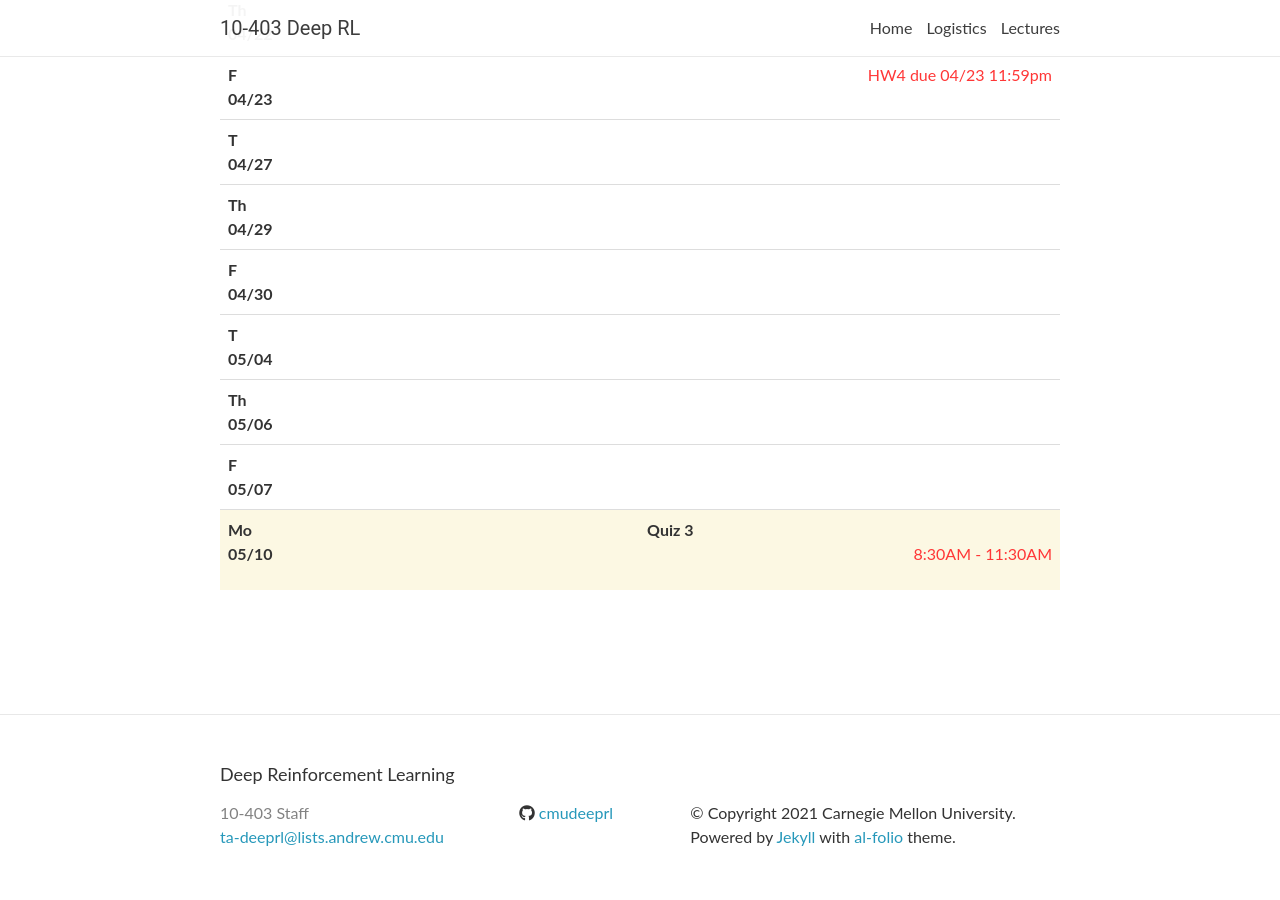
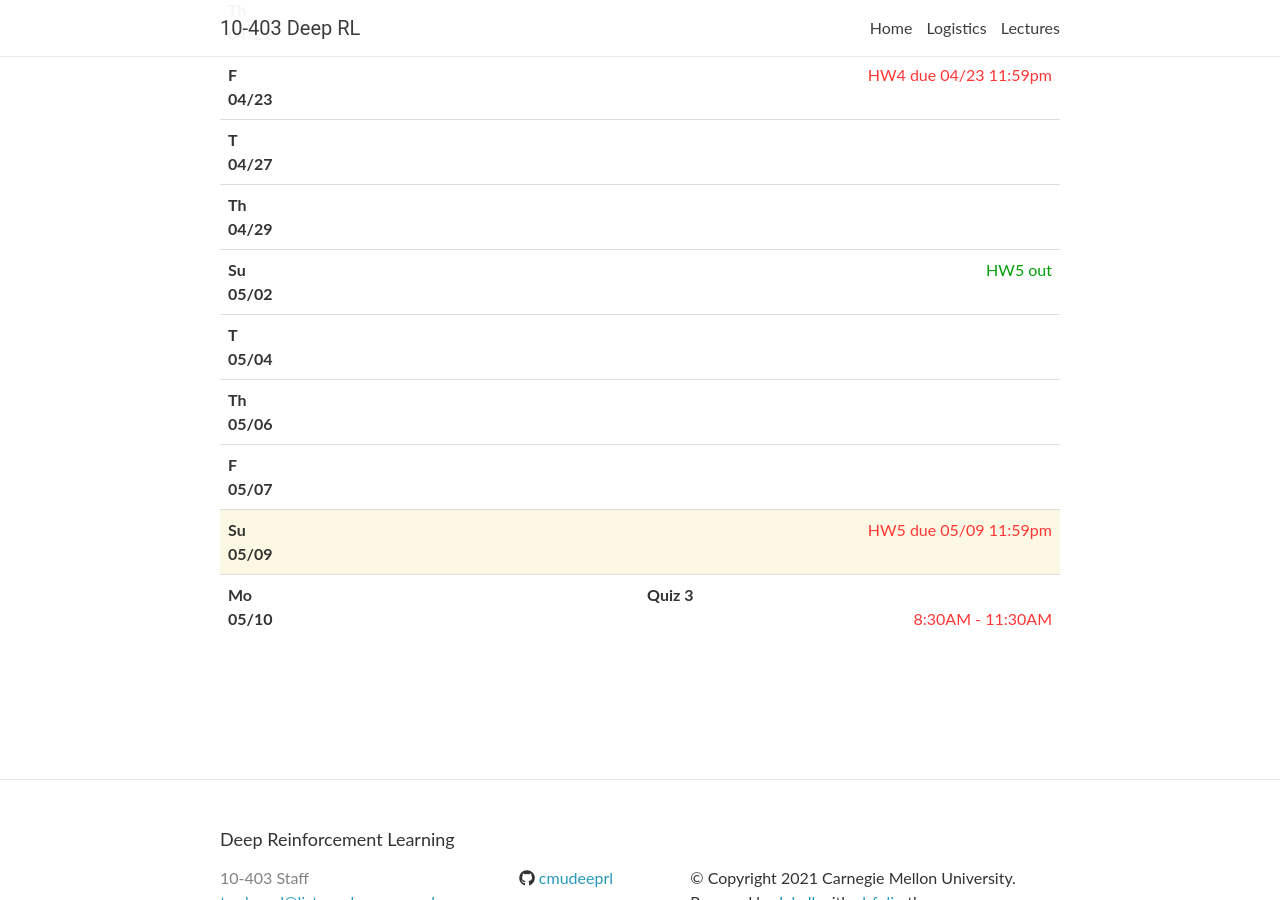
Before and after one commit to cmudeeprl/403_website, a Jekyll site: the page built from _pages/lectures.md, in a window 1280 px wide and 900 px high, scrolled down 2490 px. Built offline with Jekyll 4.4.1, drawn with Linux system fonts in a browser that asks for light colours; nearby versions of some CDN libraries; comment, search, counter and statistics services are not loaded; part of the change alters nothing that is shown.

Commit message:
fix: calendar

```diff
--- a/_data/lectures.yml
+++ b/_data/lectures.yml
@@ -619,7 +619,25 @@
   #   - Peng et al. <a href="https://arxiv.org/abs/1810.03599" target="_blank">SFV<span>:</span> Reinforcement Learning of Physical Skills from Videos</a>
   logistics:
 
-- date: F 04/30
+- date: Su 05/02
+  lecturer:
+  title: >
+
+  slides:
+  video:
+  notes:
+  readings:
+  #   - Tobin et al. <a href="https://arxiv.org/abs/1703.06907" target="_blank">Domain Randomization for Transferring Deep Neural Networks from Simulation to the Real World</a>
+  #   - Muller et al. <a href="https://arxiv.org/abs/1804.09364" target="_blank">Driving Policy Transfer via Modularity and Abstraction</a>
+  #   - Akkaya et al. <a href="https://arxiv.org/pdf/1910.07113.pdf" target="_blank">Solving Rubik’s Cube with A Robot Hand</a>
+  #   - Zeng et al. <a href="https://tossingbot.cs.princeton.edu/" target="blank">TossingBot<span>:</span> Learning to Throw Arbitrary Objects with Residual Physics</a>
+  #   # - <reading class="important">Bousmalis et al. <a href="https://arxiv.org/abs/1709.07857" target="_blank">Using Simulation and Domain Adaptation to Improve Efficiency of Deep Robotic Grasping</a></reading>
+  logistics:
+   <span class="event">HW5 out</span>
+
+
+
+- date: T 05/04
   lecturer:
   title: >
     <strong>Sim2Real transfer</strong>
@@ -645,7 +663,7 @@
 #   readings:
 #   logistics:
 
-- date: T 05/04
+- date: Th 05/06
   lecturer:
   title: >
     <strong>Meta-Learning, learning to learn</strong>
@@ -662,21 +680,22 @@
     - Clavera et al. <a href="https://pdfs.semanticscholar.org/39ce/85ad322571b1bdc1d79ee10b9d608960374c.pdf?_ga=2.252655307.391011989.1574704506-1067889836.1572744668" target="_blank">Learning to Adapt&#58; Meta-Learning for Model-Based Control</a>
   logistics:
 
-- date: Th 05/06
-  lecturer:
-  title: >
-    <strong>RL and generalization: A closer look to state representations for generalization in  model free and model based RL</strong>
-  slides:
-  video:
-  notes:
-  readings:
-    - Florence et al. <a href="https://arxiv.org/pdf/1909.06933.pdf" target="_blank">Self-Supervised Correspondence in Visuomotor Policy Learning</a>
-    - Tung et al. <a href="https://yjy0625.github.io/publications/v-be_corl2020.pdf" target="_blank"> Visually-Grounded Library of Behaviours for Transfering Manipulation across Objects and Views</a>
-    - Zambaldi et al. <a href="https://arxiv.org/pdf/1806.01830.pdf" target="_blank"> Relational Deep Reinforcement Learning</a>
-    - Google AI Blog&#58; <a href="https://ai.googleblog.com/2020/06/using-selective-attention-in.html" target="_blank">Using Selective Attention in Reinforcement Learning Agents</a>
-    - Ding et al. <a href="https://openreview.net/forum?id=Syx9Q1rYvH" target="_blank"> Mutual Information Maximization for Robust Plannable Representations</a>
-  logistics:
-  # <span class="deadline">HW5 due 05/06 11:59pm</span>
+
+# - date: Th 05/06
+#   lecturer:
+#   title: >
+#     <strong>RL and generalization: A closer look to state representations for generalization in  model free and model based RL</strong>
+#   slides:
+#   video:
+#   notes:
+#   readings:
+#     - Florence et al. <a href="https://arxiv.org/pdf/1909.06933.pdf" target="_blank">Self-Supervised Correspondence in Visuomotor Policy Learning</a>
+#     - Tung et al. <a href="https://yjy0625.github.io/publications/v-be_corl2020.pdf" target="_blank"> Visually-Grounded Library of Behaviours for Transfering Manipulation across Objects and Views</a>
+#     - Zambaldi et al. <a href="https://arxiv.org/pdf/1806.01830.pdf" target="_blank"> Relational Deep Reinforcement Learning</a>
+#     - Google AI Blog&#58; <a href="https://ai.googleblog.com/2020/06/using-selective-attention-in.html" target="_blank">Using Selective Attention in Reinforcement Learning Agents</a>
+#     - Ding et al. <a href="https://openreview.net/forum?id=Syx9Q1rYvH" target="_blank"> Mutual Information Maximization for Robust Plannable Representations</a>
+#   logistics:
+#   # <span class="deadline">HW5 due 05/06 11:59pm</span>
 
 - date: F 05/07
   lecturer:
@@ -689,6 +708,9 @@
   readings:
   logistics:
 
+- date: Su 05/09
+  logistics: <span class="deadline">HW5 due 05/09 11:59pm</span>
+
 - date: Mo 05/10
   lecturer:
   quiz: >
```
